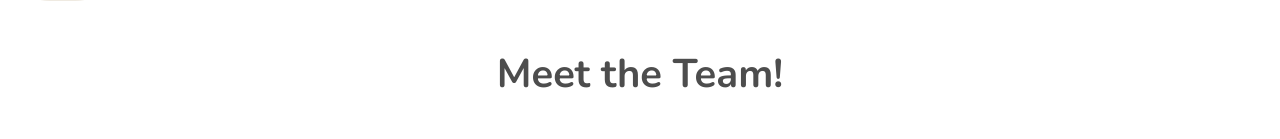
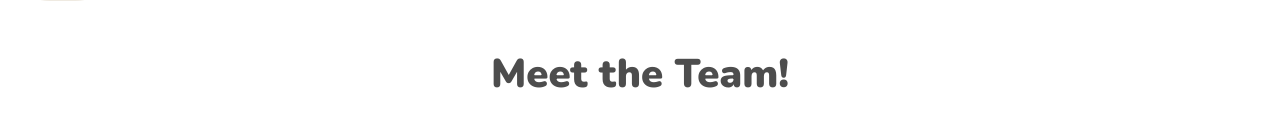
Before and after one commit to Paynecoder/BigProjectOne, a Next.js app: page /about in a window 1280 px wide. Shown: the part 449-588 px from the top of the page. Built offline with nearby package versions, Linux system fonts and the light colour scheme.

Commit message:
about title fix

```diff
--- a/pages/about.js
+++ b/pages/about.js
@@ -17,7 +17,7 @@ export default function About() {
       <Navbar />
       <main className={styles.main}>
         <div className={styles.title_head}>
-          <h1>Meet the Team!</h1>
+        <h1 style={{ fontWeight: 900 }}>Meet the Team!</h1>
         </div>
         <div className={styles.team_member}>
           <Image src={aaron} alt="Team Member 1" width={100} />
```
